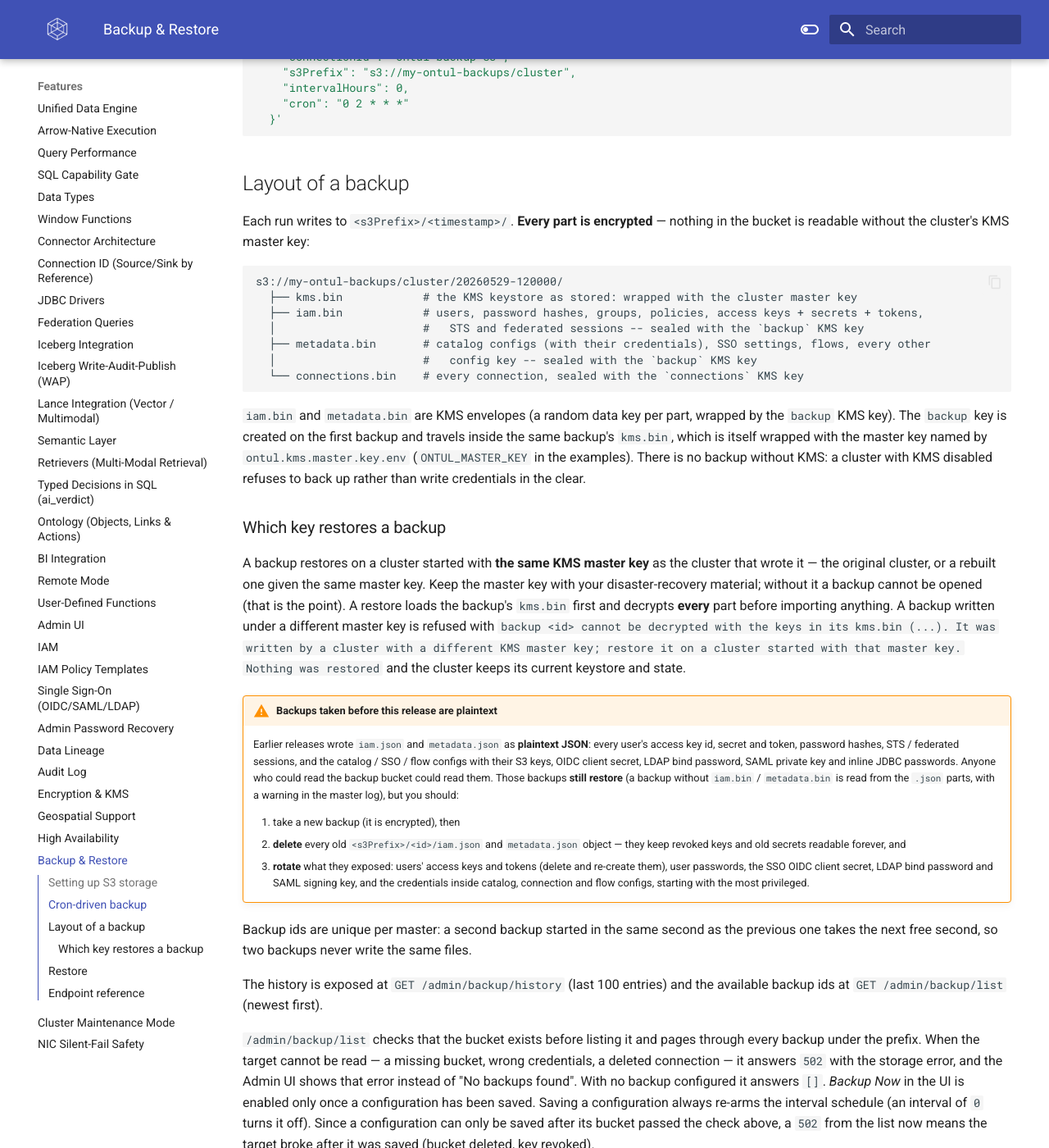
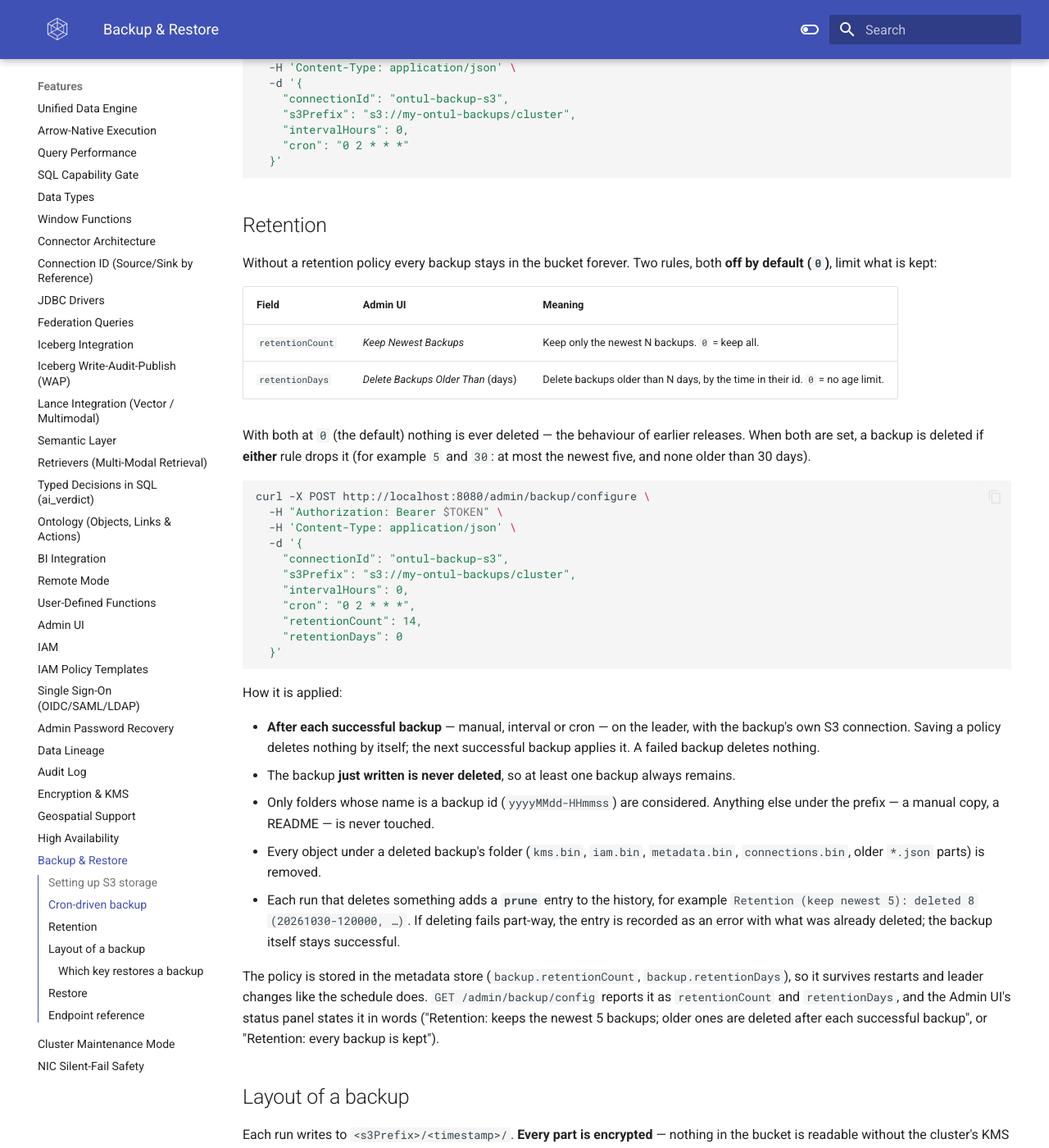
Before and after one commit to cloudcheflabs/ontul-docs, an MkDocs documentation site: the page built from docs/features/backup-restore.md, in a window 1280 px wide and 1400 px high, scrolled down 2753 px. Shown: the whole window at 82% size. Built offline with MkDocs 1.6.1 and Material for MkDocs 9.7.7, drawn with Linux system fonts in a browser that asks for light colours; the version menu is left out; some of the changed text lies outside the part shown.

Commit message:
docs(backup): retention policy (keep newest N / older than N days, 0 = keep all), paged backup list and history
Co-Authored-By: Claude Opus 5.5 <noreply@anthropic.com>

````diff
--- a/docs/features/backup-restore.md
+++ b/docs/features/backup-restore.md
@@ -2,7 +2,8 @@
 
 Ontul exports the cluster's stateful stores — **KMS keystore**, **IAM** (users, policies, access keys), the **catalog metadata store** and the **Connection Store** — to an S3 bucket of your choosing, and restores them in a coordinated way that blocks requests, broadcasts the recovered state to followers, and only marks the cluster ready once every node has caught up.
 
-Three trigger modes share the same backup/restore implementation:
+Three trigger modes share the same backup/restore implementation, and an optional [retention policy](#retention)
+deletes old backups after each successful one (off by default: every backup is kept):
 
 | Trigger | Where it's configured | When to use |
 |---|---|---|
@@ -71,7 +72,9 @@ curl -X POST http://localhost:8080/admin/backup/configure \
   `intervalNextFireMillis` and `cronNextFireMillis` (0 when that schedule is off) and `cronTimeZone`.
 
 `cron` is optional in the body: **absent** leaves the current cron schedule as it is (callers written
-before cron existed), **`""` or `null`** clears it.
+before cron existed), **`""` or `null`** clears it. The retention fields `retentionCount` and `retentionDays`
+(see [Retention](#retention)) work the same way: absent leaves the stored policy unchanged; `retentionCount` is
+`0`–`10000` and `retentionDays` is `0`–`3660`.
 
 The settings are persisted in the metadata store and survive restarts. Every master re-reads them
 (on each 30-second scheduler tick and whenever the configuration is read), so a master that becomes
@@ -112,6 +115,53 @@ curl -X POST http://localhost:8080/admin/backup/configure \
     "cron": "0 2 * * *"
   }'
 ```
+
+## Retention
+
+Without a retention policy every backup stays in the bucket forever. Two rules, both **off by default (`0`)**,
+limit what is kept:
+
+| Field | Admin UI | Meaning |
+|---|---|---|
+| `retentionCount` | *Keep Newest Backups* | Keep only the newest N backups. `0` = keep all. |
+| `retentionDays` | *Delete Backups Older Than* (days) | Delete backups older than N days, by the time in their id. `0` = no age limit. |
+
+With both at `0` (the default) nothing is ever deleted — the behaviour of earlier releases. When both are set, a
+backup is deleted if **either** rule drops it (for example `5` and `30`: at most the newest five, and none older
+than 30 days).
+
+```bash
+curl -X POST http://localhost:8080/admin/backup/configure \
+  -H "Authorization: Bearer $TOKEN" \
+  -H 'Content-Type: application/json' \
+  -d '{
+    "connectionId": "ontul-backup-s3",
+    "s3Prefix": "s3://my-ontul-backups/cluster",
+    "intervalHours": 0,
+    "cron": "0 2 * * *",
+    "retentionCount": 14,
+    "retentionDays": 0
+  }'
+```
+
+How it is applied:
+
+- **After each successful backup** — manual, interval or cron — on the leader, with the backup's own S3
+  connection. Saving a policy deletes nothing by itself; the next successful backup applies it. A failed backup
+  deletes nothing.
+- The backup **just written is never deleted**, so at least one backup always remains.
+- Only folders whose name is a backup id (`yyyyMMdd-HHmmss`) are considered. Anything else under the prefix —
+  a manual copy, a README — is never touched.
+- Every object under a deleted backup's folder (`kms.bin`, `iam.bin`, `metadata.bin`, `connections.bin`, older
+  `*.json` parts) is removed.
+- Each run that deletes something adds a **`prune`** entry to the history, for example
+  `Retention (keep newest 5): deleted 8 (20261030-120000, …)`. If deleting fails part-way, the entry is recorded
+  as an error with what was already deleted; the backup itself stays successful.
+
+The policy is stored in the metadata store (`backup.retentionCount`, `backup.retentionDays`), so it survives
+restarts and leader changes like the schedule does. `GET /admin/backup/config` reports it as `retentionCount`
+and `retentionDays`, and the Admin UI's status panel states it in words ("Retention: keeps the newest 5 backups;
+older ones are deleted after each successful backup", or "Retention: every backup is kept").
 
 ## Layout of a backup
 
@@ -160,7 +210,22 @@ and the cluster keeps its current keystore and state.
 
 Backup ids are unique per master: a second backup started in the same second as the previous one takes the next free second, so two backups never write the same files.
 
-The history is exposed at `GET /admin/backup/history` (last 100 entries) and the available backup ids at `GET /admin/backup/list` (newest first).
+The history is exposed at `GET /admin/backup/history`: the last 100 backup, restore and prune entries, newest
+first. It is kept **in memory on the master that ran the operation** — the leader, since every backup endpoint
+is forwarded to it — so it starts empty after that master restarts or another master becomes leader; the
+backups themselves are in S3 and still listed.
+
+The available backup ids are at `GET /admin/backup/list`, newest first. Without parameters it answers every id
+as a JSON array. With `limit` (1–1000) and/or `offset` (default `limit` 10, `offset` 0) it answers one page:
+
+```bash
+curl "http://localhost:8080/admin/backup/list?limit=10&offset=10" -H "Authorization: Bearer $TOKEN"
+# {"backups":["20261029-020000", ...],"total":23,"offset":10,"limit":10}
+```
+
+A `limit` outside 1–1000 or a negative `offset` answers `400`. The Admin UI reads the list this way: *Available
+Backups* shows the newest 10 with *Previous* / *Next* and "Showing 11–20 of 23 backups", and *Job History* pages
+its entries 10 at a time the same way.
 
 `/admin/backup/list` checks that the bucket exists before listing it and pages through every backup under the prefix. When the target cannot be read — a missing bucket, wrong credentials, a deleted connection — it answers `502` with the storage error, and the Admin UI shows that error instead of "No backups found". With no backup configured it answers `[]`. *Backup Now* in the UI is enabled only once a configuration has been saved. Saving a configuration always re-arms the interval schedule (an interval of `0` turns it off). Since a configuration can only be saved after its bucket passed the check above, a `502` from the list now means the target broke after it was saved (bucket deleted, key revoked).
 
@@ -204,12 +269,12 @@ The Admin UI exposes this as a *Restore* button on each entry in the *Available
 
 | Method | Path | Body | Purpose |
 |---|---|---|---|
-| `GET` | `/admin/backup/config` | — | Current config + scheduler state (`scheduled`, `intervalNextFireMillis`, `cron`, `cronScheduled`, `cronNextFireMillis`, `cronTimeZone`, last backup) |
-| `POST` | `/admin/backup/configure` | `{connectionId, s3Prefix, intervalHours, cron?}` | Validate, check the bucket (read + probe write/delete) and save connection / prefix / fixed-interval / cron in one call; `400` with the reason otherwise |
+| `GET` | `/admin/backup/config` | — | Current config + scheduler state (`scheduled`, `intervalNextFireMillis`, `cron`, `cronScheduled`, `cronNextFireMillis`, `cronTimeZone`, `retentionCount`, `retentionDays`, last backup) |
+| `POST` | `/admin/backup/configure` | `{connectionId, s3Prefix, intervalHours, cron?, retentionCount?, retentionDays?}` | Validate, check the bucket (read + probe write/delete) and save connection / prefix / fixed-interval / cron / retention in one call; `400` with the reason otherwise |
 | `POST` | `/admin/backup/cron` | `{cron: string \| null}` | Set or clear the cron schedule |
 | `POST` | `/admin/backup/run` | — | Trigger a backup immediately |
 | `POST` | `/admin/backup/restore` | `{backupId}` | Restore from a specific backup id |
-| `GET` | `/admin/backup/list` | — | Backup ids in S3, newest first |
-| `GET` | `/admin/backup/history` | — | Last 100 history entries (backup + restore) |
+| `GET` | `/admin/backup/list` | — (`?limit=&offset=` for one page) | Backup ids in S3, newest first: an array, or `{backups, total, offset, limit}` with paging |
+| `GET` | `/admin/backup/history` | — | Last 100 history entries (backup, restore, prune), in memory on the leader |
 
 The Admin UI's *Backup & Restore* page wires the same endpoints; the underlying state survives master restarts.
````
Also changed, not shown: docs/features/admin-ui.md (+11 -4 lines).
